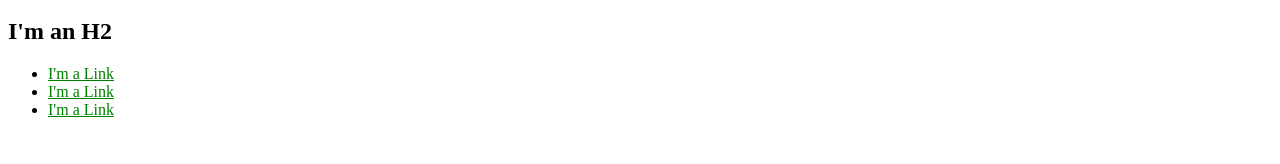
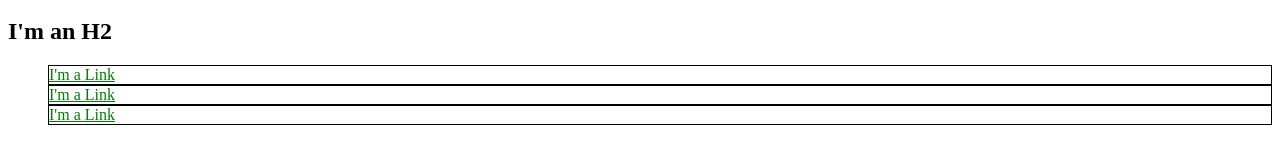
Before and after one commit to tonworks/learning-css, a plain HTML site: page index.html in a window 1280 px wide. Shown: the part 136-300 px from the top of the page. Drawn offline with Linux system fonts and the light colour scheme.

Commit message:
Add div in h2

```diff
--- a/index.html
+++ b/index.html
@@ -16,9 +16,9 @@
     </ul>
     <h2>I'm an H2</h2>
     <ul>
-        <li><a href="https://example.com" style="color: green">I'm a Link</a></li>
-        <li><a href="https://example.com" style="color: green">I'm a Link</a></li>
-        <li><a href="https://example.com" style="color: green">I'm a Link</a></li>
+        <div style="border: 1px solid black"><a href="https://example.com" style="color: green">I'm a Link</a></div>
+        <div style="border: 1px solid black"><a href="https://example.com" style="color: green">I'm a Link</a></div>
+        <div style="border: 1px solid black"><a href="https://example.com" style="color: green">I'm a Link</a></div>
     </ul>
 </body>
 </html>
```
